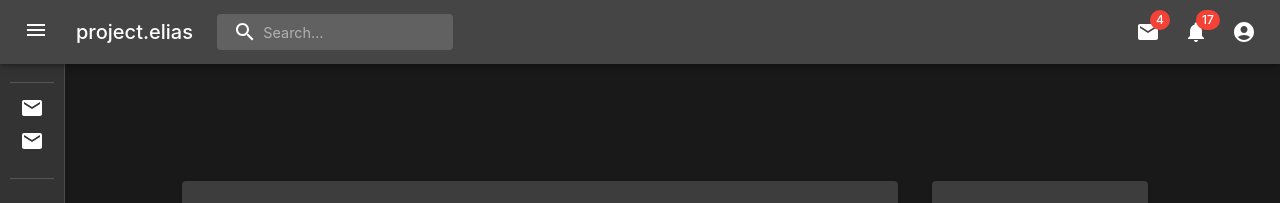
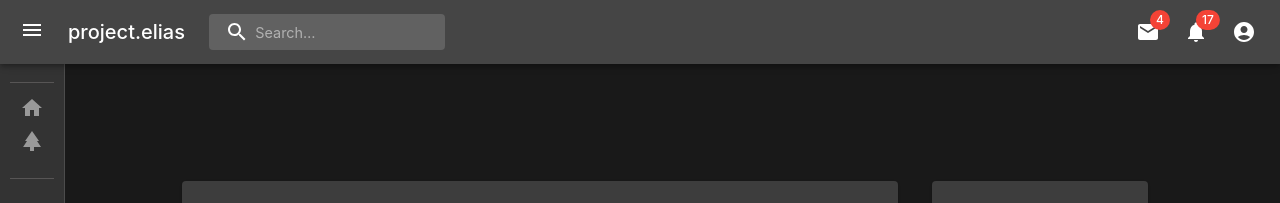
Before and after one commit to edwardroy72/project-elias, a React (Vite) app: page / in a window 1280 px wide. Shown: the top 203 px of the page. Built offline with nearby package versions, Linux system fonts and the light colour scheme.

Commit message:
refined sidebar

```diff
--- a/src/components/objects/navigation/Navbar.tsx
+++ b/src/components/objects/navigation/Navbar.tsx
@@ -194,7 +194,15 @@ export default function Navbar() {
             edge="start"
             color="inherit"
             aria-label="open drawer"
-            sx={{ mr: 2, display: displaySettings(!open) }}
+            sx={{
+              mr: 2,
+              display: displaySettings(!open),
+              padding: '8px', // Adjust padding as needed
+              borderRadius: '12px', // Adjust border radius for desired shape
+              '&:hover': {
+                backgroundColor: 'rgba(255, 255, 255, 0.1)', // Example hover background color
+              },
+            }}
             onClick={toggleDrawer}
           >
             <MenuIcon />
--- a/src/components/objects/navigation/Sidebar.tsx
+++ b/src/components/objects/navigation/Sidebar.tsx
@@ -68,6 +68,7 @@ export default function Sidebar(props: SidebarProps) {
   return (
     <Drawer
       variant="permanent"
+
       open={open}
       drawerWidth={drawerWidth}
     >
--- a/src/components/objects/navigation/SidebarList.tsx
+++ b/src/components/objects/navigation/SidebarList.tsx
@@ -2,6 +2,8 @@ import { List, Divider, Typography } from "@mui/material";
 import React from "react";
 import SidebarListButton from "./SidebarListButton";
 import { NavigationContext } from "../../App";
+import HomeIcon from "@mui/icons-material/Home";
+import ParkIcon from "@mui/icons-material/Park";
 
 interface SidebarListProps {
   heading: string;
@@ -22,10 +24,15 @@ const SidebarList = (props: SidebarListProps) => {
       >
         {props.heading}
       </Typography>
-      <SidebarListButton title="Dashboard" url="/dashboard"></SidebarListButton>
       <SidebarListButton
-        title="About Page"
-        url="/about-page"
+        title="Dashboard"
+        url="/dashboard"
+        icon={HomeIcon}
+      ></SidebarListButton>
+      <SidebarListButton
+        title="Tree"
+        url="/tree"
+        icon={ParkIcon}
       ></SidebarListButton>
     </List>
   );
--- a/src/components/objects/navigation/SidebarListButton.tsx
+++ b/src/components/objects/navigation/SidebarListButton.tsx
@@ -4,7 +4,6 @@ import {
   ListItemIcon,
   ListItemText,
 } from "@mui/material";
-import MailIcon from "@mui/icons-material/Mail";
 import { useNavigate } from "react-router-dom";
 import { NavigationContext } from "../../App";
 import React from "react";
@@ -12,6 +11,7 @@ import React from "react";
 interface SidebarListButtonProps {
   url: string;
   title: string;
+  icon: React.ElementType;
 }
 
 const SidebarListButton = (props: SidebarListButtonProps) => {
@@ -31,19 +31,23 @@ const SidebarListButton = (props: SidebarListButtonProps) => {
     pr: open ? "10px" : "4px",
   };
 
+  const selectedStyle = {
+    color: isSelected ? "white" : "#999999",
+  };
+
   return (
     <ListItem sx={buttonStyle} key={props.title} disablePadding>
       <ListItemButton
         sx={{
           borderRadius: open ? "8px" : "16px",
           py: "0px",
-          mb: '4px',
+          mb: "4px",
           backgroundColor: isSelected ? "primary.light" : "none",
         }}
         onClick={() => navigate(props.url)}
       >
-        <ListItemIcon>{<MailIcon />}</ListItemIcon>
-        <ListItemText primary={props.title} />
+        <ListItemIcon>{<props.icon sx={selectedStyle} />}</ListItemIcon>
+        <ListItemText primary={props.title} sx={selectedStyle} />
       </ListItemButton>
     </ListItem>
   );
```
